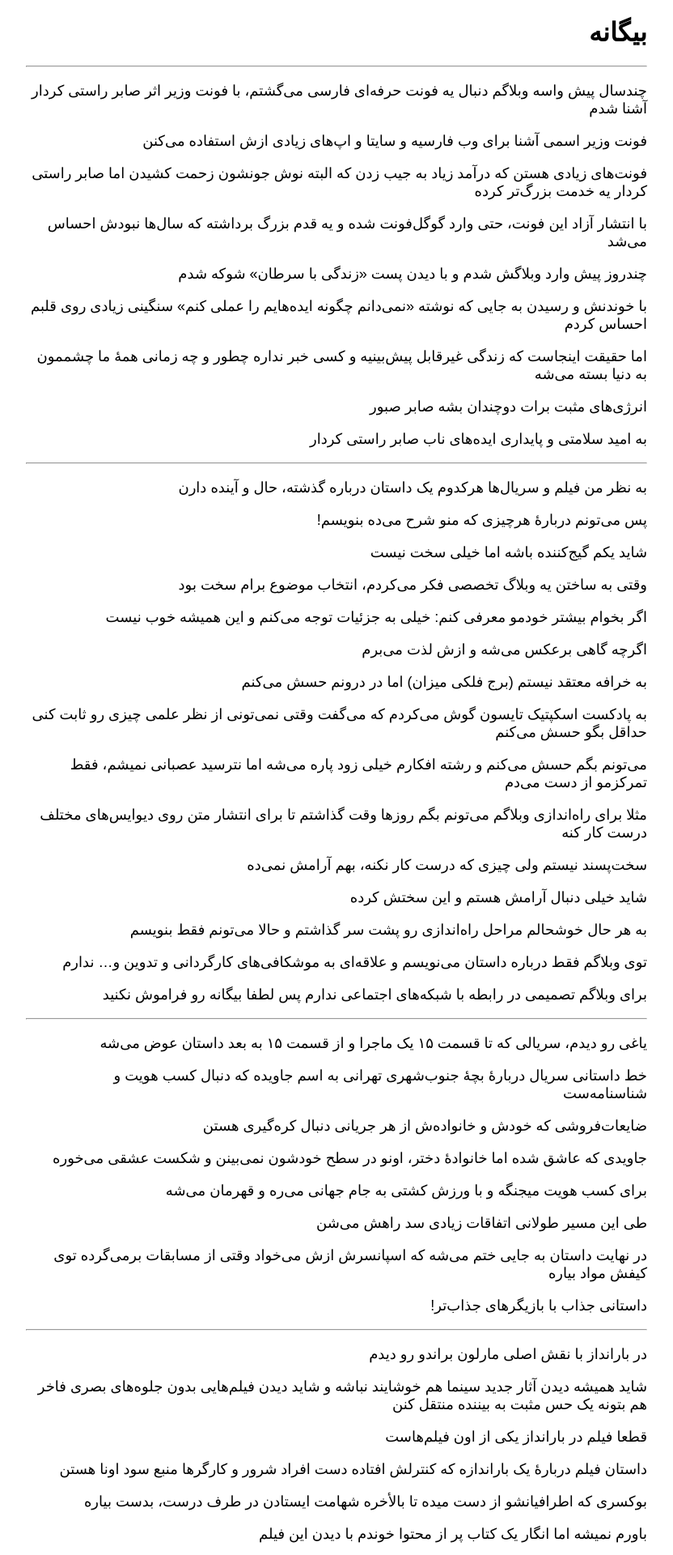
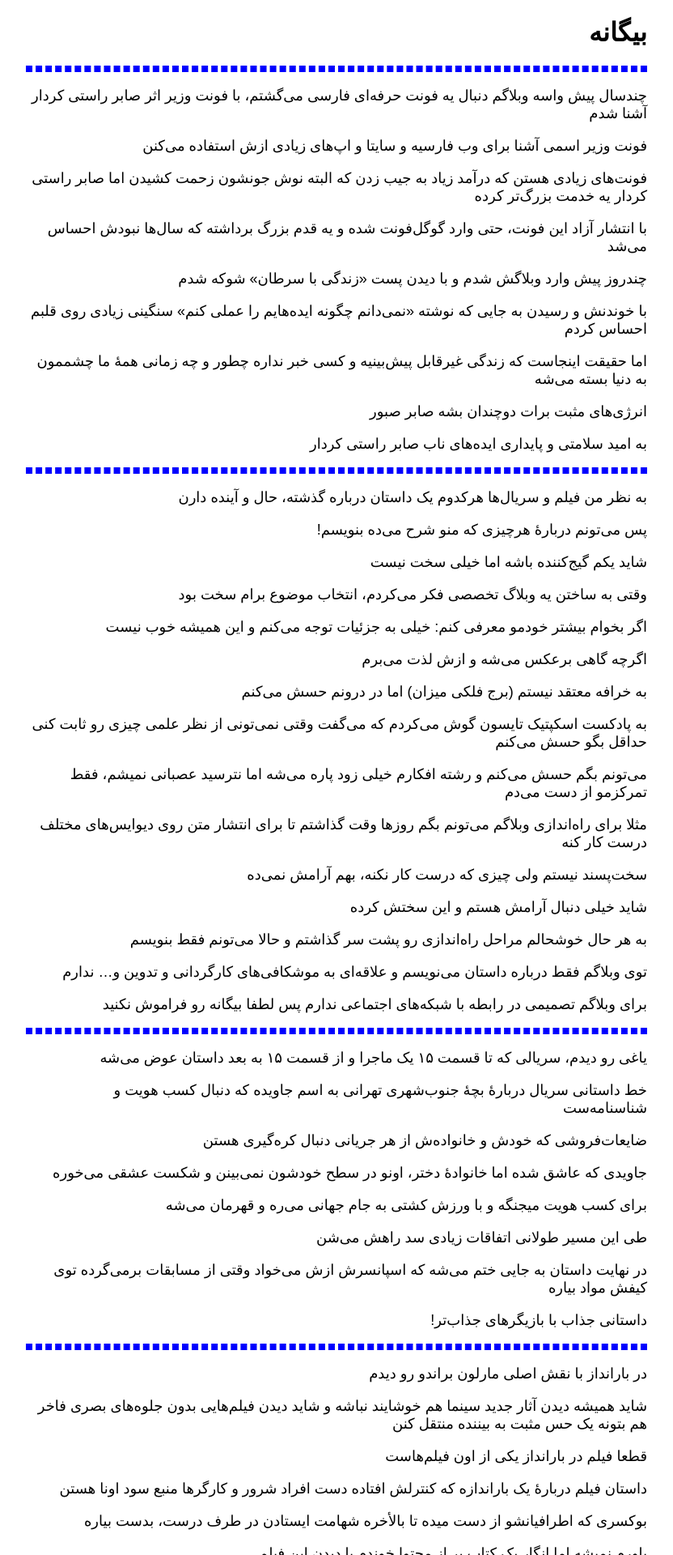
Before and after one commit to darkblog/darkblog.github.io, a Jekyll site: the page built from index.html, in a window 1280 px wide. Shown: the top 1920 px of the page at 81% size, without its empty margins (224-1056 px from the left). Built offline with Jekyll 4.4.1, drawn with Linux system fonts in a browser that asks for light colours.

Commit message:
Update index.html

```diff
--- a/index.html
+++ b/index.html
@@ -10,7 +10,7 @@
 <meta name="viewport" content="width=device-width, initial-scale=1">
 <meta name="description" content="بیگانه">
 <link rel="canonical" href="https://biganeh.com/">
-<style>body{font-family:sans-serif;margin:auto;padding:0 1.25em 0 1.25em;max-width:48em}p{font-size:large}</style>
+<style>body{font-family:sans-serif;margin:auto;padding:0 1.25em 0 1.25em;max-width:48em}p{font-size:large}hr{border:4px dashed blue}</style>
 </head>
 <body>
 <h1>بیگانه</h1>
```
